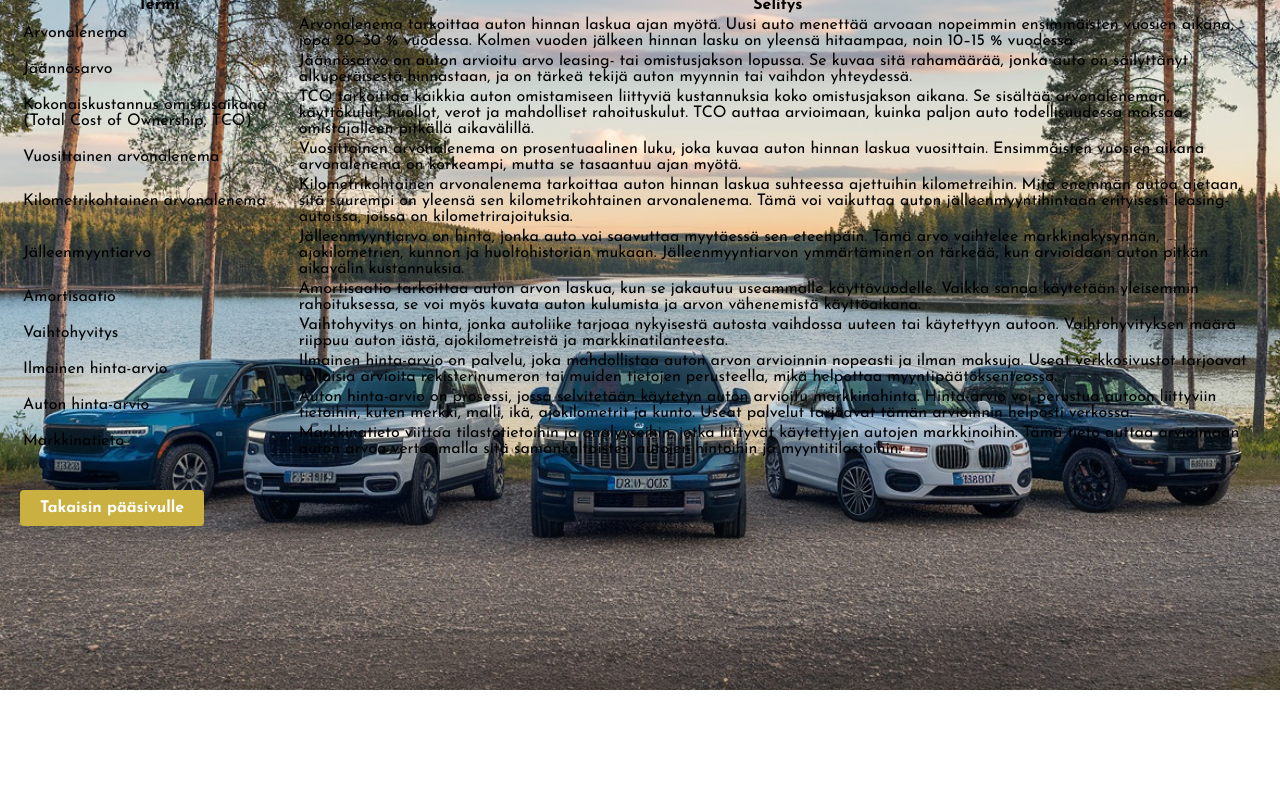
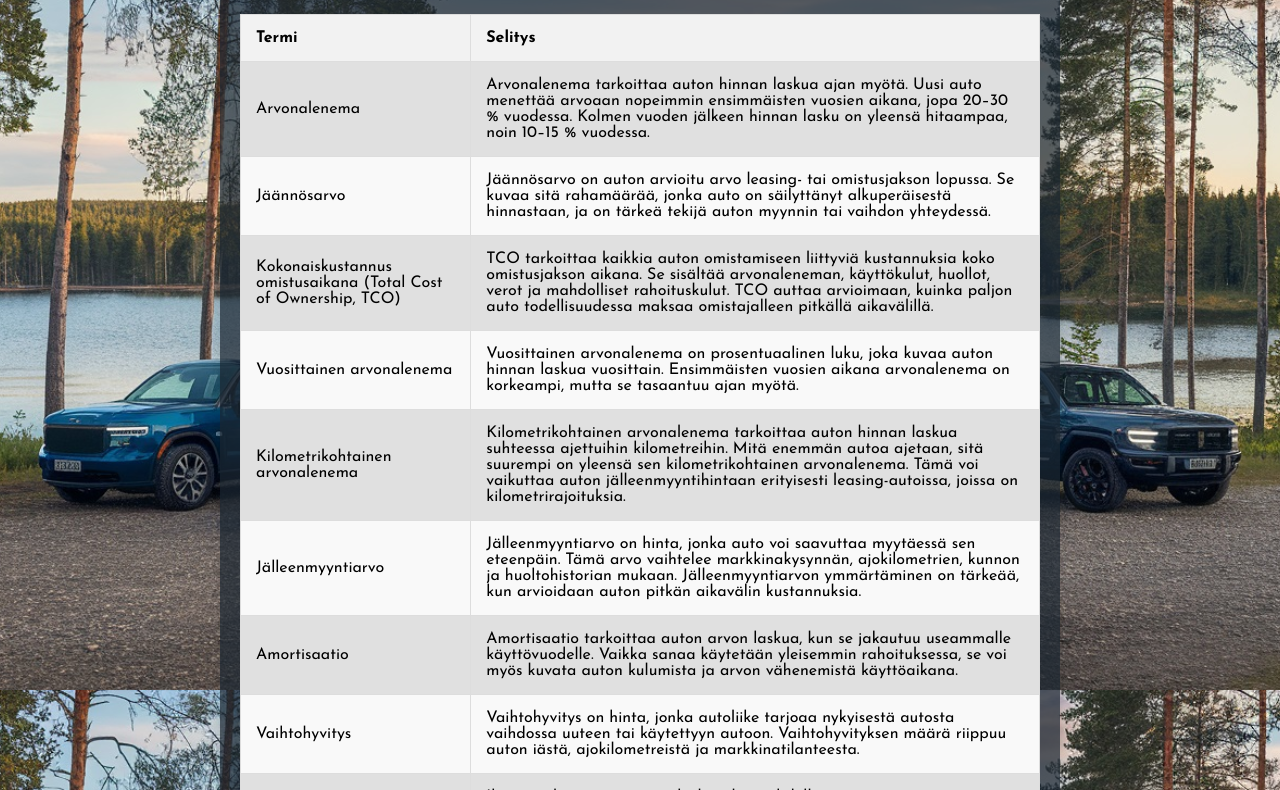
Before and after one commit to ArtoVuori/autollehinta, a website: page terms_explanations.html in a window 1280 px wide. Shown: the part 110-900 px from the top of the page. Before the commit the page ends 800 px from the top, so only its background shows below. Drawn offline with Linux system fonts and the light colour scheme.

Commit message:
Forgotten style

```diff
--- a/style.css
+++ b/style.css
@@ -394,6 +394,30 @@ h2.inline-h2 {
     z-index: 100; /* Varmistaa, että footer näkyy kaiken muun päällä */
 }
 
+.footer-links a {
+    color: #fff;
+    text-decoration: none;
+    display: inline-block;
+    margin: 5px 0;
+}
+
+/* Separator styling */
+.separator {
+    color: #fff;
+    display: inline; /* Default */
+}
+
+/* Responsive adjustments */
+@media (max-width: 600px) {
+    .footer-links a {
+        display: block; /* Stack links */
+        margin: 10px 0; /* Spacing for readability */
+    }
+    .separator {
+        display: none; /* Hide separators on mobile */
+    }
+}
+
 /* Blog Container Styles */
 .blog-container {
     max-width: 800px; /* Max width to match other containers */
@@ -422,3 +446,38 @@ h2.blog {
         max-width: 100%; /* Allow full width on mobile */
     }
 }
+
+.table-terms {
+    width: 100%;
+    border-collapse: collapse;
+}
+
+.table-terms th,
+.table-terms td {
+    text-align: left; /* Asettaa tekstin vasempaan reunaan */
+    padding: 15px;   /* Lisää väliä solujen välillä */
+    border: 1px solid #ddd; /* Lisää raja soluille */
+    color: black; /* Tekstin väri mustaksi */
+}
+
+.table-terms th {
+    background-color: #f2f2f2; /* Taustaväri otsikoille */
+}
+
+.table-terms tr:nth-child(even) {
+    background-color: #f9f9f9; /* Vaihteleva taustaväri riveille */
+}
+
+.table-terms tr:nth-child(odd) {
+    background-color: #e0e0e0; /* Vaihteleva taustaväri riveille */
+}
+
+.terms-container {
+    max-width: 800px; /* Max width to match other containers */
+    margin: auto; /* Center the container */
+    background-color:  rgba(27, 38, 49, 0.7); /* White transparent background */
+    color: #fff; /* Black text for readability */
+    padding: 20px; /* Padding inside the container */
+    box-shadow: 0 0 10px rgba(0, 0, 0, 0.1); /* Subtle shadow for depth */
+    border-radius: 5px; /* Rounded corners */
+    transition: background-color 0.3s ease; /* Smooth transition for background changes */
```
